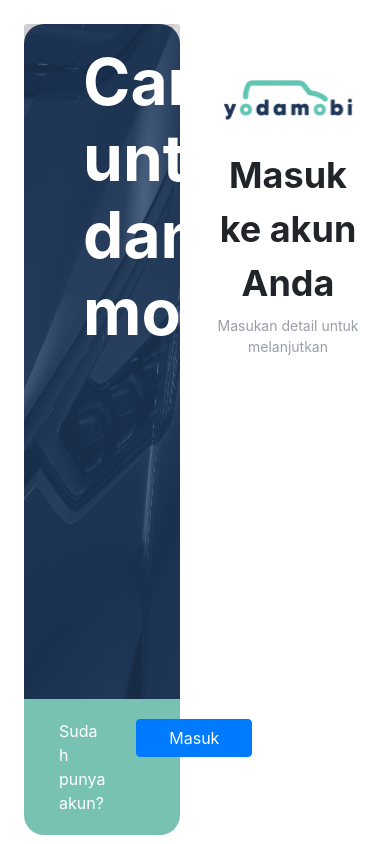
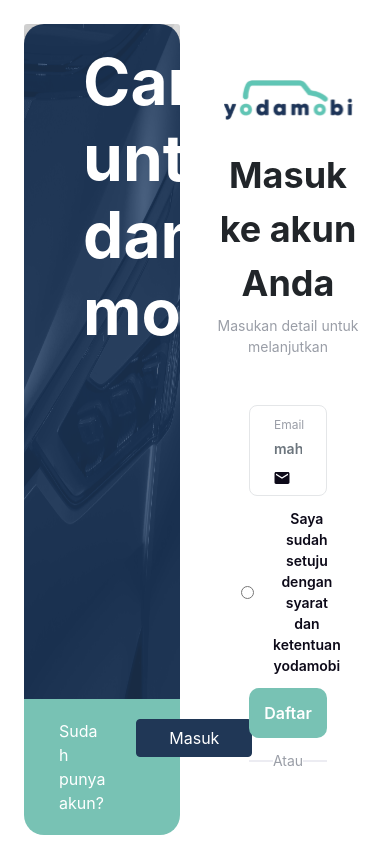
Before and after one commit to cipauuu/yodamobil, a React (Create React App) app: page /register in a window 390 px wide. Shown: the top 844 px of the page. Built offline with nearby package versions, Linux system fonts and the light colour scheme.

Commit message:
install lib + mobile adjustment

```diff
--- a/package.json
+++ b/package.json
@@ -10,8 +10,10 @@
     "react": "^17.0.2",
     "react-bootstrap": "^2.0.0-beta.6",
     "react-dom": "^17.0.2",
+    "react-responsive": "^9.0.0-beta.4",
     "react-router-dom": "^5.3.0",
     "react-scripts": "4.0.3",
+    "redux": "^4.1.1",
     "styled-components": "^5.3.1",
     "web-vitals": "^1.0.1"
   },
--- a/src/pages/Login/Login.jsx
+++ b/src/pages/Login/Login.jsx
@@ -1,9 +1,11 @@
-import React from "react";
+import React, {useState, useEffect} from "react";
+import { useMediaQuery } from "react-responsive";
 import { Container, Row, Col } from "react-bootstrap";
 import LoginCard from "./LoginCard";
 import LoginTopHeader from "../Login/LoginTopHeader";
 import styled from "styled-components";
 import LoginInputForm from "./LoginInputForm";
+import LoginMobile from './LoginMobile';
 import "./LoginStyle.css";
 
 const ContainerP = styled(Container)`
@@ -11,7 +13,16 @@ const ContainerP = styled(Container)`
 `;
 
 const Login = () => {
+  const [isMobile, setIsMobile] = useState(false)
+  const isBigScreen = useMediaQuery({maxDeviceWidth: 768-1});
+
+  useEffect(()=>{
+    setIsMobile(isBigScreen)
+  },[isBigScreen])
+
   return (
+      <>
+       {isMobile ? <LoginMobile/> : (
              <ContainerP fluid>
              <Row>
                <Col xs={6}>
@@ -27,6 +38,8 @@ const Login = () => {
                </Col>
              </Row>
            </ContainerP>
+       )}
+      </>
   );
 };
 
--- a/src/pages/Login/LoginCard.jsx
+++ b/src/pages/Login/LoginCard.jsx
@@ -36,7 +36,9 @@ const LoginCard = ({ login }) => {
             </Container>
           </Card.Body>
         </Card>
-  );
-};
+
+)
+
+  }
 
 export default LoginCard;
--- a/src/pages/Login/LoginInputForm.jsx
+++ b/src/pages/Login/LoginInputForm.jsx
@@ -1,123 +1,46 @@
 import React from "react";
-import { InputGroup, FormControl, Button } from "react-bootstrap";
+import { Container, InputGroup, FormControl, Button } from "react-bootstrap";
 import Img from "../../components/Img/Img";
-import styled from "styled-components";
-
-const Container = styled.div`
-  width: 50%;
-  margin: auto;
-`;
-
-const SignInBtn = styled(Button)`
-  margin: 12px 0;
-  height: 50px;
-  width: 100%;
-  background: #78c2b4;
-  border-radius: 10px;
-  border: none;
-  font-weight: 600;
-
-  :hover {
-    background: #78c2b4;
-  }
-`;
-
-const Line = styled.div`
-  border: 1px solid #ececf2;
-  height: 1px;
-  width: 40%;
-`;
-
-const Flex = styled.div`
-  display: flex;
-  width: ${(props) => props.width || "auto"};
-  justify-content: ${(props) => props.justifyContent || "space-between"};
-  align-items: center;
-
-  span {
-    border: none;
-    background: none;
-  }
-`;
-
-const Wrapper = styled.div`
-  height: ${(props) => props.height || "auto"};
-  background: #ffffff;
-  border: ${(props) => props.border || "1px solid #e4e6e8"};
-  box-sizing: border-box;
-  border-radius: 8px;
-  padding: 4px 12px;
-  margin-bottom: 12px;
-  p {
-    text-align: left;
-    padding: 0.375rem 0.75rem;
-    font-size: 12px;
-    margin-bottom: -8px;
-    color: #9a9ea7;
-  }
-  input {
-    border: none;
-    font-style: normal;
-    font-weight: 600;
-    font-size: 14px;
-    background: none;
-    :focus {
-      border: none;
-      background: none;
-      box-shadow: none;
-    }
-  }
-  span {
-    background: none;
-    border: none;
-  }
-`;
-
-const TypoBold = styled.p`
-  margin: auto 0;
-  font-weight: 600;
-  color: ${(props) => props.color || "#0D0A19"};
-  font-size: ${(props) => props.fontSize || "14px"};
-`;
-
-const Typo = styled.p`
-  margin: auto;
-  color: #9a9ea7;
-  font-size: ${(props) => props.fontSize || "14px"};
-`;
 
 const LoginInputForm = () => {
+  const clearPassword = () => {
+    document.getElementById("inputPass").value="";
+  }
+
   return (
-    <Container>
-      <Wrapper>
+    <Container style={{ width: "70%" }}>
+      <div className="wrapper">
         <p>Email</p>
         <InputGroup>
-          <FormControl placeholder="mahendrawisnu@me.com" />
+          <FormControl placeholder="mahendrawisnu@me.com" type="email"/>
           <InputGroup.Text>
             <Img src="/assets/ic_email.svg" />
           </InputGroup.Text>
         </InputGroup>
-      </Wrapper>
-      <Wrapper>
+      </div>
+      <div className="wrapper">
         <p>Password</p>
         <InputGroup>
-          <FormControl placeholder="qwerty123" />
+          <FormControl placeholder="qwerty123" type="password" id="inputPass"/>
           <InputGroup.Text>
-            <Img src="/assets/ic_clear.svg" />
+            <Img src="/assets/ic_clear.svg" onClick={clearPassword} className="clearPass"/>
           </InputGroup.Text>
         </InputGroup>
-      </Wrapper>
-      <Flex>
-        <Flex>
-          <InputGroup.Radio /> <TypoBold>Ingat Saya</TypoBold>
-        </Flex>
-        <TypoBold color="#78C2B4">Pulihkan Password</TypoBold>
-      </Flex>
-      <SignInBtn>Masuk</SignInBtn>
+      </div>
+      <div className="Flex">
+        <div className="Flex">
+          <InputGroup.Radio /> <p className="TypoBold">Ingat Saya</p>
+        </div>
+        <p className="TypoBold" style={{ color: "#78C2B4" }}>
+          Pulihkan Password
+        </p>
+      </div>
+      <Button className="SignInBtn">Masuk</Button>
 
-      <Flex>
-        <Line /> <Typo>Atau</Typo> <Line />
-      </Flex>
+      <div className="Flex">
+        <div className="Line" /> <p className="typo">Atau</p>{" "}
+        <div className="Line" />
+      </div>
     </Container>
   );
 };
--- a/src/pages/Login/LoginMobile.jsx
+++ b/src/pages/Login/LoginMobile.jsx
@@ -1,7 +1,9 @@
 import React from "react";
 
 const LoginMobile = () => {
-  return <div></div>;
+  return <div>
+    ini tampilan isMobile
+  </div>;
 };
 
 export default LoginMobile;
--- a/src/pages/Login/LoginStyle.css
+++ b/src/pages/Login/LoginStyle.css
@@ -32,8 +32,8 @@
 
 .tombol {
   width: 116px;
-  background: #203756;
-  border-color: #203756;
+  background: #203756!important;
+  border-color: #203756!important;
 }
 
 .judul {
@@ -48,3 +48,90 @@
   font-size: 14px;
   margin-top: 5px;
 }
+
+.SignInBtn {
+  margin: 12px 0;
+  height: 50px;
+  width: 100%;
+  background: #78c2b4;
+  border-radius: 10px;
+  border: none;
+  font-weight: 600;
+  color: white;
+}
+
+.SignInBtn:hover {
+  background: #78c2b4;
+}
+
+.Line {
+  border: 1px solid #ececf2;
+  height: 1px;
+  width: 40%;
+}
+
+.Flex {
+  display: flex;
+  width: auto;
+  justify-content: space-between;
+  align-items: center;
+}
+
+.Flex span {
+  border: none;
+  background: none;
+}
+
+.wrapper {
+  height: auto;
+  background: #ffffff;
+  border: 1px solid #e4e6e8;
+  box-sizing: border-box;
+  border-radius: 8px;
+  padding: 4px 12px;
+  margin-bottom: 12px;
+}
+
+.wrapper p {
+  text-align: left;
+  padding: 0.375rem 0.75rem;
+  font-size: 12px;
+  margin-bottom: -8px;
+  color: #9a9ea7;
+}
+
+.wrapper input {
+  border: none;
+  font-style: normal;
+  font-weight: 600;
+  font-size: 14px;
+  background: none;
+}
+
+.wrapper input:focus {
+  border: none;
+  background: none;
+  box-shadow: none;
+}
+
+.wrapper span {
+  background: none;
+  border: none;
+}
+
+.clearPass{
+  cursor: pointer;
+}
+
+.TypoBold{
+  margin: auto 0;
+  font-weight: 600;
+  color: #0D0A19;
+  font-size: 14px;
+}
+
+.typo {
+  margin: auto;
+  color: #9a9ea7;
+  font-size: 14px;
+}
--- a/src/pages/Login/LoginTopHeader.jsx
+++ b/src/pages/Login/LoginTopHeader.jsx
@@ -3,7 +3,7 @@ import logo from "../../img/logo.svg";
 
 const LoginTopHeader = ({ title, subtitle }) => {
   return (
-    <div className="mt-4">
+    <div className="mt-4 mb-5">
       <img src={logo} alt="" />
       <p className="judul">{title}</p>
       <p className="sub-judul">{subtitle}</p>
--- /dev/null
+++ b/src/pages/Register/RegisInputForm1.jsx
@@ -0,0 +1,115 @@
+import React from "react";
+import { InputGroup, FormControl, Button } from "react-bootstrap";
+import Img from "../../components/Img/Img";
+import styled from "styled-components";
+
+const Container = styled.div`
+  width: 50%;
+  margin: auto;
+`;
+
+const RegisBtn = styled(Button)`
+  margin: 12px 0;
+  height: 50px;
+  width: 100%;
+  background: #78c2b4;
+  border-radius: 10px;
+  border: none;
+  font-weight: 600;
+
+  :hover {
+    background: #78c2b4;
+  }
+`;
+
+const Line = styled.div`
+  border: 1px solid #ececf2;
+  height: 1px;
+  width: 40%;
+`;
+
+const Flex = styled.div`
+  display: flex;
+  width: ${(props) => props.width || "auto"};
+  justify-content: ${(props) => props.justifyContent || "space-between"};
+  align-items: center;
+
+  span {
+    border: none;
+    background: none;
+  }
+`;
+
+const Wrapper = styled.div`
+  height: ${(props) => props.height || "auto"};
+  background: #ffffff;
+  border: ${(props) => props.border || "1px solid #e4e6e8"};
+  box-sizing: border-box;
+  border-radius: 8px;
+  padding: 4px 12px;
+  margin-bottom: 12px;
+  p {
+    text-align: left;
+    padding: 0.375rem 0.75rem;
+    font-size: 12px;
+    margin-bottom: -8px;
+    color: #9a9ea7;
+  }
+  input {
+    border: none;
+    font-style: normal;
+    font-weight: 600;
+    font-size: 14px;
+    background: none;
+    :focus {
+      border: none;
+      background: none;
+      box-shadow: none;
+    }
+  }
+  span {
+    background: none;
+    border: none;
+  }
+`;
+
+const TypoBold = styled.p`
+  margin: auto 0;
+  font-weight: 600;
+  color: ${(props) => props.color || "#0D0A19"};
+  font-size: ${(props) => props.fontSize || "14px"};
+`;
+
+const Typo = styled.p`
+  margin: auto;
+  color: #9a9ea7;
+  font-size: ${(props) => props.fontSize || "14px"};
+`;
+
+const RegisInputForm1 = () => {
+  return (
+    <Container>
+      <Wrapper>
+        <p>Email</p>
+        <InputGroup>
+          <FormControl placeholder="mahendrawisnu@me.com" />
+          <InputGroup.Text>
+            <Img src="/assets/ic_email.svg" />
+          </InputGroup.Text>
+        </InputGroup>
+      </Wrapper>
+      <Flex>
+        <Flex>
+          <InputGroup.Radio /> <TypoBold>Saya sudah setuju dengan syarat dan ketentuan yodamobi</TypoBold>
+        </Flex>
+      </Flex>
+      <RegisBtn>Daftar</RegisBtn>
+
+      <Flex>
+        <Line /> <Typo>Atau</Typo> <Line />
+      </Flex>
+    </Container>
+  );
+};
+
+export default RegisInputForm1;
--- a/src/pages/Register/Register.jsx
+++ b/src/pages/Register/Register.jsx
@@ -3,6 +3,7 @@ import { Container, Row, Col } from "react-bootstrap";
 import LoginCard from "../Login/LoginCard";
 import LoginTopHeader from "../Login/LoginTopHeader";
 import styled from "styled-components";
+import RegisInputForm1 from "./RegisInputForm1";
 
 const ContainerP = styled(Container)`
   padding: 8px 24px;
@@ -21,6 +22,7 @@ const Register = () => {
             title={"Masuk ke akun Anda"}
             subtitle={"Masukan detail untuk melanjutkan"}
           />
+          <RegisInputForm1 />
         </Col>
       </Row>
     </ContainerP>
```
Also changed, not shown: 1 other file (tests, documents, lock files or other folders). Lines whose indentation alone changed are shown as unchanged.
